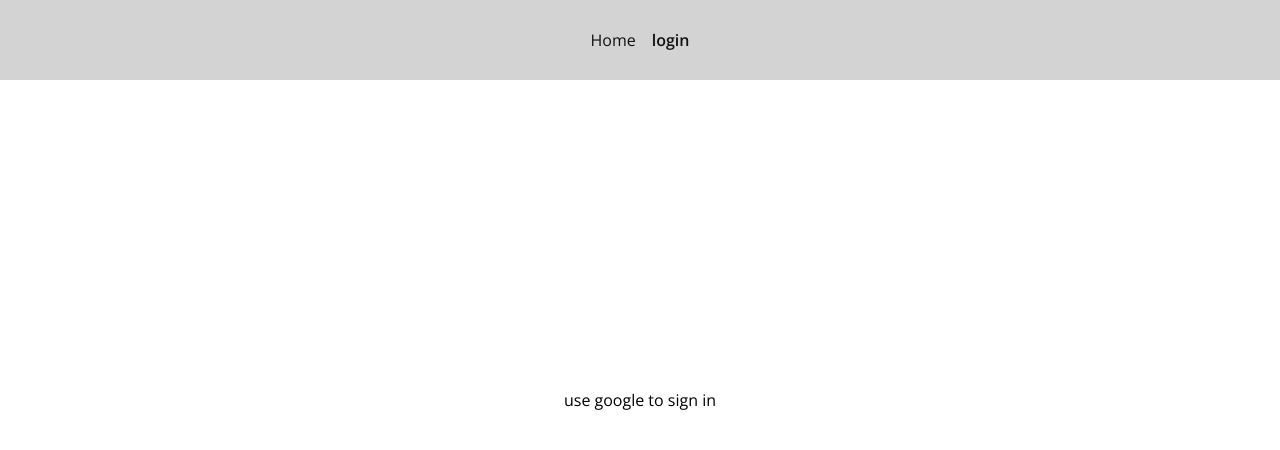
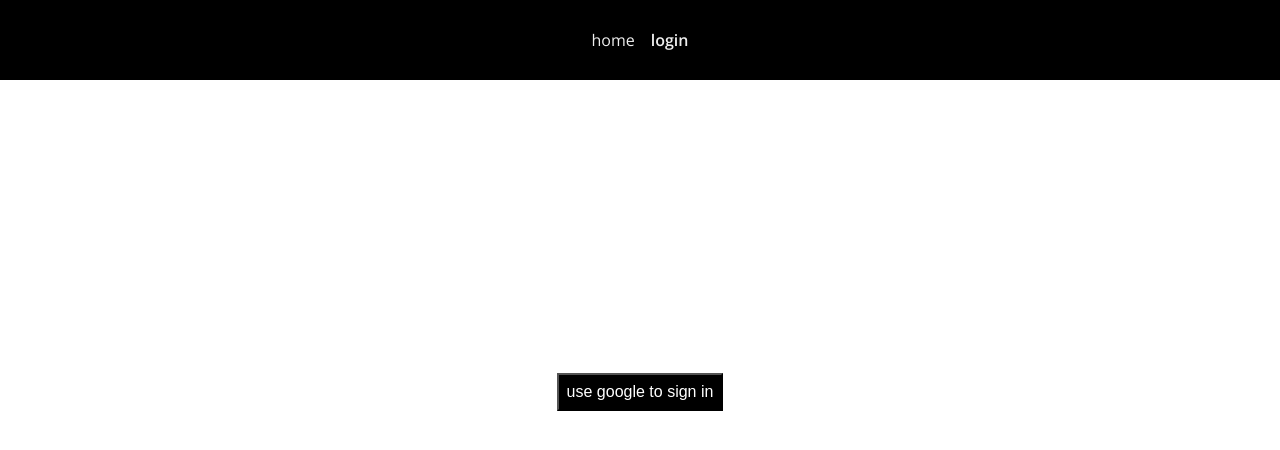
Before and after one commit to simmoe/react-blog-template, a React (Create React App) app: page /login in a window 1280 px wide. Shown: the top 450 px of the page. Built offline with nearby package versions, Linux system fonts and the light colour scheme; no server answers.

Commit message:
finalized 1st draft

```diff
--- a/package.json
+++ b/package.json
@@ -10,7 +10,8 @@
     "react": "^16.12.0",
     "react-dom": "^16.12.0",
     "react-icons": "^3.8.0",
-    "react-scripts": "3.3.0"
+    "react-scripts": "3.3.0",
+    "react-spinners": "^0.8.0"
   },
   "scripts": {
     "start": "react-scripts start",
--- a/src/App.css
+++ b/src/App.css
@@ -1,31 +1,31 @@
 @import url('https://fonts.googleapis.com/css?family=Open+Sans:300,400,600&display=swap');
 
+*{
+  box-sizing:border-box;
+}
 body{
   font-family: 'Open Sans';
 }
 
 .edit-icon{
-  fill:#4285F4;;
-  border:1px solid white;
-  border-radius:50%;
-  padding:.4rem;
-  transform:scale(1.2);
+  fill:#111;
+  transform:scale(1.4);
+  cursor: pointer;
+}
+
+.add{
+  margin-bottom:5vh;
 }
 
 main{
-  height:100vh;
-}
-
-main.login{
+  min-height:100vh;
   display:grid;
   place-items:center;
+  padding:20vh;
+  position:relative;
 }
 main.login img{
   width:100px;
-}
-
-main.home, main.edit{
-  padding:20vh 20vh 10vh 20vh;
 }
 
 main.home .projects{
@@ -33,3 +33,20 @@ main.home .projects{
   grid-template-columns: repeat(auto-fit, minmax(350px, 1fr));
   gap:1rem;
 }
+
+input, button, textarea {
+  font-size:1rem;
+  padding: .5rem;
+  display:block;
+  margin-bottom:1rem;
+  cursor: pointer;
+}
+input, textarea{
+  min-width:20rem;
+  background:white;
+}
+button{
+  color:white;
+  background:black;
+  min-width:6rem;
+}
--- a/src/App.js
+++ b/src/App.js
@@ -1,5 +1,6 @@
-import React, {useState} from 'react'
+import React, {useState, useEffect} from 'react'
 import './App.css'
+import firebase from './components/firebase'
 import { Router } from "@reach/router"
 import Header from "./components/Header"
 import Home from "./components/Home"
@@ -7,13 +8,28 @@ import Login from "./components/Login"
 import Edit from "./components/Edit"
 
 const App = () => {
-    const[user,setUser]=useState()
+    const [signedIn, setSignedIn] = useState(false)
+    useEffect( ()=> {
+        firebase.auth().onAuthStateChanged(
+            user => {
+                if(user){
+                    setSignedIn(true)
+                    //remove local storage variable
+                    localStorage.removeItem("Logging in")
+                }else{
+                    setSignedIn(false)
+                    console.log('not signed in')
+                }
+            }
+        )
+    })
+
     return (
         <div>
-            <Header user={user}/>
+            <Header signedIn={signedIn} />
             <Router>
-                <Home path="/" />
-                <Login path="login" setUser={setUser}/>
+                <Home path="/" signedIn={signedIn} />
+                <Login path="login" signedIn={signedIn} />
                 <Edit path="edit/:id" />
             </Router>
         </div>
--- a/src/components/Edit.js
+++ b/src/components/Edit.js
@@ -11,7 +11,7 @@ const Edit = (props) => {
         window.scrollTo(0, 0)
         firebase.firestore().collection('projects').doc(props.id)
             .onSnapshot(snapshot => {
-                setProject(snapshot.data())
+            setProject(snapshot.data())
         })
     }, [props.id])
 
@@ -28,9 +28,8 @@ const Edit = (props) => {
 
     const saveProject = (e) => {
         e.preventDefault() //abort reloading the page
-        firebase.firestore().collection('projects').doc(props.id).update({
-            title: project.title
-        })
+        setStatus('updating, please hold...')
+        firebase.firestore().collection('projects').doc(props.id).update(project)
         .then(()=>{setStatus("project updated")})
         .catch(err => {
             setStatus("Error saving project: " + err.message)
@@ -46,6 +45,8 @@ const Edit = (props) => {
             <>
             <form onSubmit={saveProject}>
                 <input name='title' onChange={updateValue} value={project.title} />
+                <input name='year' onChange={updateValue} placeholder='year' value={project.year} />
+                <textarea name='description' placeholder='description' onChange={updateValue} value={project.description} />
                 <button type='submit'>save</button>
             </form>
             <p>{status}</p>
--- a/src/components/Header.css
+++ b/src/components/Header.css
@@ -2,7 +2,7 @@ header{
     position:fixed;
     width: 100vw;
     height:10vh;
-    background:lightgray;
+    background:black;
     display:grid;
     grid-auto-flow: column;
     justify-content:center;
@@ -13,7 +13,7 @@ header{
 
   header a{
     text-decoration: none;
-    color:#111;
+    color:#eee;
   }
 
   [aria-current="page"] {
--- a/src/components/Header.js
+++ b/src/components/Header.js
@@ -5,8 +5,13 @@ import {Link} from '@reach/router'
 const Header = (props) => {
     return (
         <header>
-            <Link to="/">Home</Link>
-            <Link to="login">{props.user ? 'profile' : 'login'}</Link>
+            <Link to="/">home</Link>
+            <Link to="login">{
+                props.signedIn
+                ? 'profile'
+                : 'login'
+                }
+            </Link>
         </header>
     )
 }
--- a/src/components/Home.js
+++ b/src/components/Home.js
@@ -1,28 +1,49 @@
 import React, {useState, useEffect} from 'react'
 import firebase from './firebase'
 import Project from './Project'
+import {IoIosAddCircle} from 'react-icons/io'
 
-
-const Home = () => {
+const Home = (props) => {
     const [projects, setProjects] = useState([])
 
-    useEffect( () => {
-        firebase.firestore().collection('projects')
-            .onSnapshot(snapshot => {
+    useEffect(() => {
+        firebase
+            .firestore()
+            .collection('projects')
+            .onSnapshot(snapshot =>
                 setProjects(snapshot.docs)
-                console.log(snapshot.docs)
-        })
+            )
     }, [])
 
+    const addProject = () => {
+        firebase.firestore().collection('projects').add({
+            title: 'new project',
+            timestamp: firebase.firestore.FieldValue.serverTimestamp()
+        }).then(ref => {
+            console.log('Added document with ID: ', ref.id)
+        })
+    }
+
     return (
-        <main className="home">
+        <main className='home'>
+        <div className='add' onClick={addProject}>
+            <IoIosAddCircle className='edit-icon' />
+        </div>
+
+        {
+        projects.length > 0
+        ?
             <div className='projects'>
-            {
-                projects.map(
-                    doc => <Project key={doc.id} id={doc.id} project={doc.data()} />
-                )
-            }
-        </div>
+                {
+                    projects.map(
+                        doc =>
+                        <Project key={doc.id} id={doc.id} project={doc.data()} signedIn={props.signedIn}/>
+                    )
+                }
+            </div>
+        :
+            <p>Getting projects, hold on...</p>
+        }
         </main>
     )
 }
--- a/src/components/Login.js
+++ b/src/components/Login.js
@@ -1,9 +1,7 @@
-import React, {useState, useEffect} from 'react'
+import React from 'react'
 import firebase from './firebase'
 
 const Login = (props) => {
-
-    const [signedIn, setSignedIn] = useState(false)
 
     const loginWithGoogle = () => {
 
@@ -20,35 +18,19 @@ const Login = (props) => {
         localStorage.setItem("Logging in", true)
     }
 
-    useEffect( ()=> {
-        console.log('fb',firebase)
-        firebase.auth().onAuthStateChanged(
-            user => {
-                if(user){
-                    setSignedIn(true)
-                    props.setUser(user)
-                    //remove local storage variable
-                    localStorage.removeItem("Logging in")
-                }else{
-                    console.log('not signed in')
-                }
-            }
-        )
-    })
-
     return (
       <main className="login">
-        {!signedIn && (
+        {!props.signedIn && (
             <>
-                {!localStorage.getItem("Logging in") && <p onClick={loginWithGoogle}>use google to sign in</p>}
-                {localStorage.getItem("Logging in") && <p>Logger på, øjeblik...</p>}
+                {!localStorage.getItem("Logging in") && <button onClick={loginWithGoogle}>use google to sign in</button>}
+                {localStorage.getItem("Logging in") && <p>Log in progress, hold on...</p>}
             </>
         )}
-        {signedIn && (
+        {props.signedIn && (
             <div>
             <h1>You are logged in to firebase</h1>
-            <p>Welcome {firebase.auth().currentUser.displayName}! You are now signed-in!</p>
-            <p onClick={() => {firebase.auth().signOut(); setSignedIn(false); props.setUser()}}>Sign-out</p>
+            <p>Welcome {firebase.auth().currentUser.displayName}. You are now signed-in.</p>
+            <button onClick={() => {firebase.auth().signOut(); }}>Sign-out</button>
             {firebase.auth().currentUser.photoURL && <img src={firebase.auth().currentUser.photoURL} alt='profile' />}
             </div>
         )}
--- a/src/components/Project.css
+++ b/src/components/Project.css
@@ -1,14 +1,19 @@
 .project{
     min-height:350px;
     padding:2rem;
-    background: #f4f4f8;
-    display:grid;
-    grid-auto-flow: column;
-    place-items:center;
+    background: #eee;
     position:relative;
   }
 
-  .project .edit-icons {
+  .project h1{
+    font-size:1.2rem;
+  }
+
+  .project .admin {
     position:absolute;
     bottom:1rem;
+    right:1rem;
+    display:grid;
+    grid-auto-flow: column;
+    gap:1rem;
 }
--- a/src/components/Project.js
+++ b/src/components/Project.js
@@ -1,19 +1,29 @@
 import React from 'react'
+import firebase from './firebase'
 import { Link } from "@reach/router"
-import firebase from './firebase'
-import {MdModeEdit} from 'react-icons/md'
+import {FaCode} from 'react-icons/fa'
+import {MdDelete} from 'react-icons/md'
 import './Project.css'
 
 const Project = (props) => {
-    console.log(firebase.auth().currentUser)
-
+    const deleteProject = () => {
+        if(window.confirm('sure?')){
+            firebase.firestore().collection('projects').doc(props.id).delete()
+        }
+    }
     return (
         <div className="project">
             <h1>{props.project.title}</h1>
-            {firebase.auth().currentUser &&
-            <Link to={'edit/' + props.id} className='edit-icons'>
-                <MdModeEdit className='edit-icon' />
-            </Link>}
+            <p>{props.project.year}</p>
+            <p>{props.project.description}</p>
+            {props.signedIn &&
+            <div className='admin'>
+                <Link to={'edit/' + props.id} className='edit-icons'>
+                    <FaCode className='edit-icon' />
+                </Link>
+                <MdDelete onClick={deleteProject} className='edit-icon' />
+            </div>
+            }
         </div>
     )
 }
```
Also changed, not shown: 2 other files (tests, documents, lock files or other folders).
